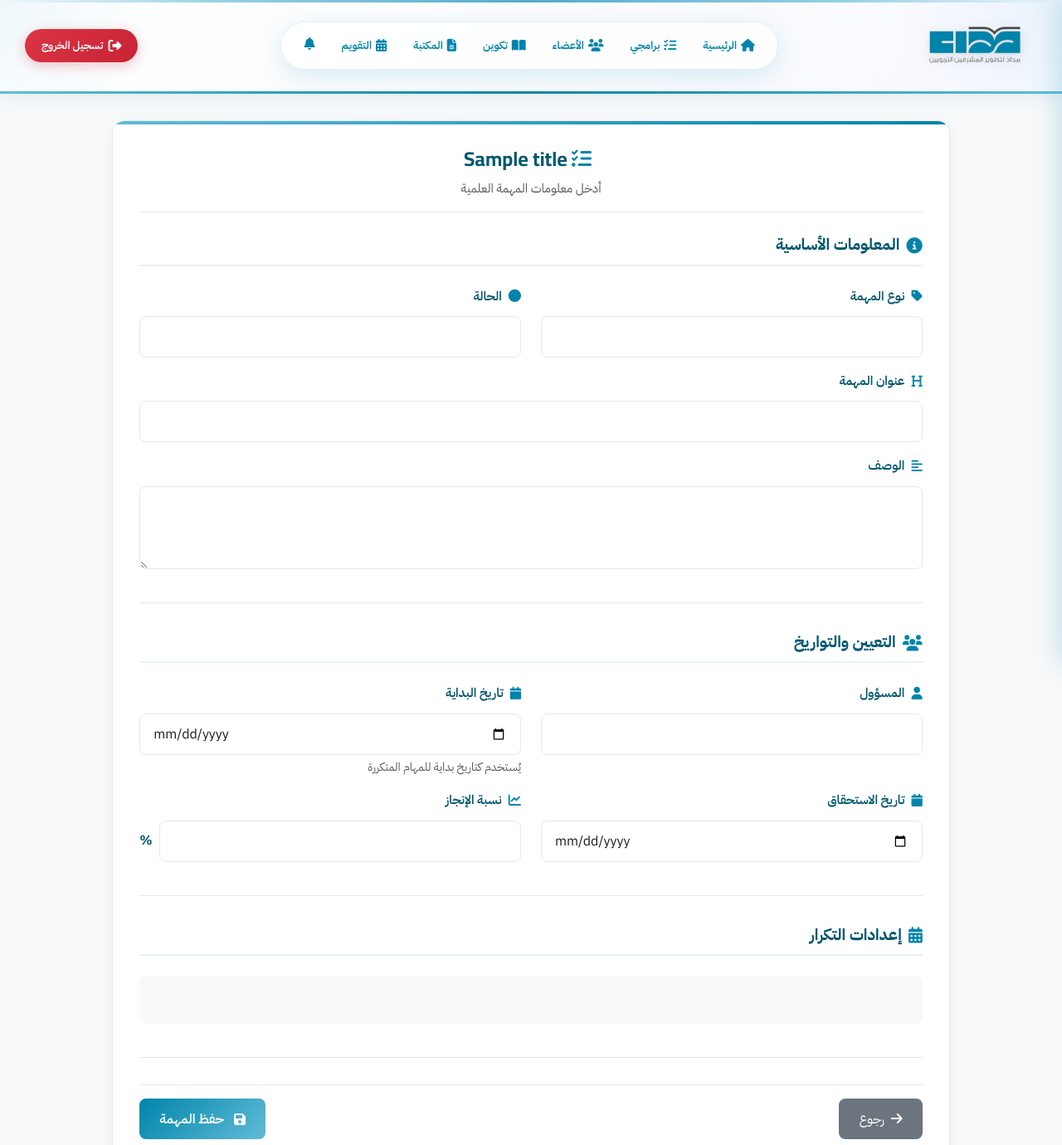
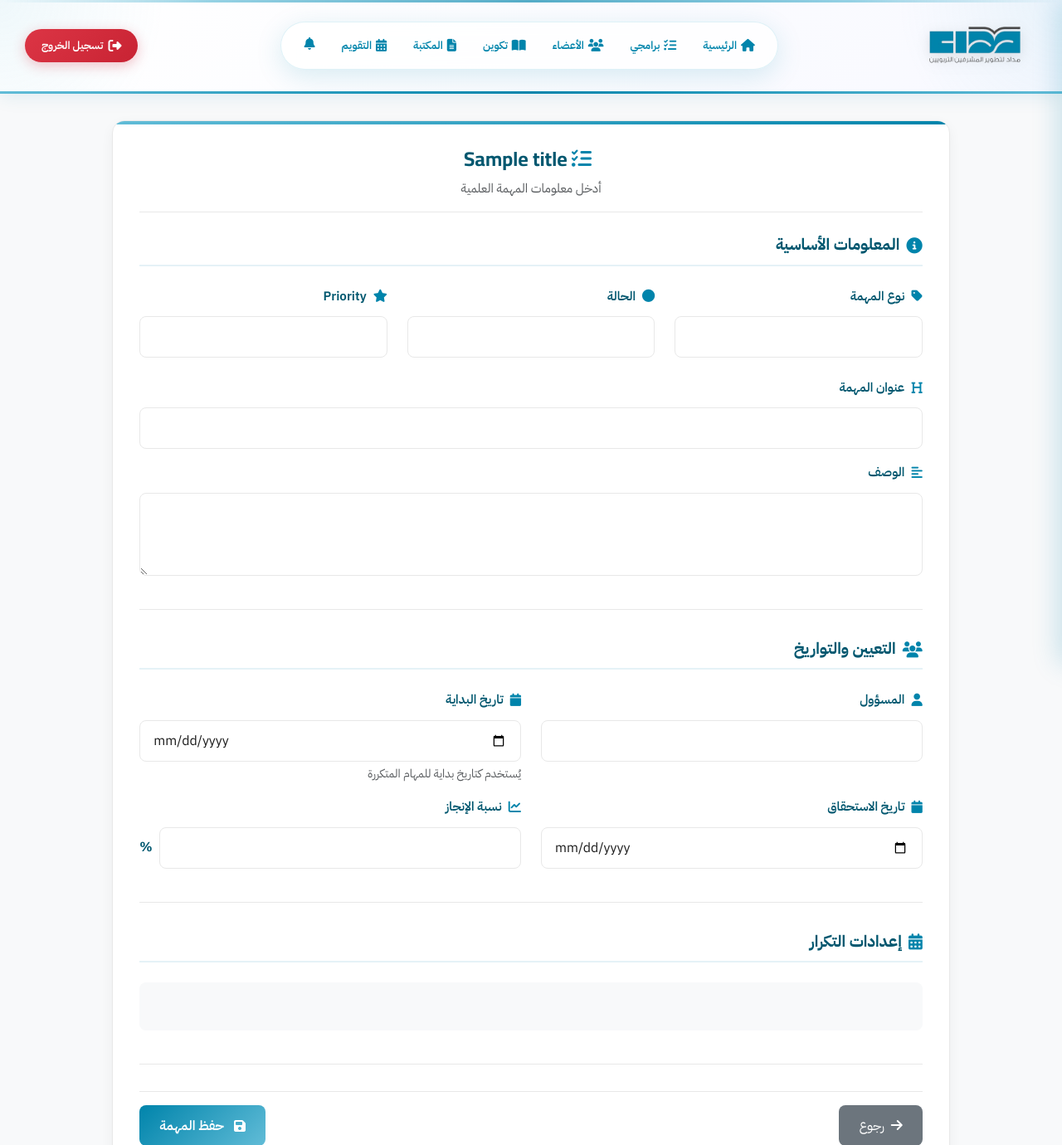
Before and after one commit to jojo-bojo-coder/Islamic_learning_platform, a Django app: template templates/scientific_committee/task_form.html in a window 1280 px wide. Shown: the top 1380 px of the page at 83% size. Run offline with Django 5.2, Linux system fonts and the light colour scheme; the template is opened without the code that fills it: most values are stand-ins (such as "Sample title", 1, 10 or a date in 2020); form fields are guessed from the names that the template uses; some web fonts are replaced.

Commit message:
update042

```diff
--- a/templates/scientific_committee/task_form.html
+++ b/templates/scientific_committee/task_form.html
@@ -348,7 +348,7 @@
                     </div>
 
                     <div class="row">
-                        <div class="col-md-6 mb-3">
+                        <div class="col-md-4 mb-3">
                             <label for="{{ form.task_type.id_for_label }}" class="form-label">
                                 <i class="fas fa-tag me-2" style="color: var(--blue-primary);"></i>
                                 نوع المهمة
@@ -364,7 +364,7 @@
                             {% endif %}
                         </div>
 
-                        <div class="col-md-6 mb-3">
+                        <div class="col-md-4 mb-3">
                             <label for="{{ form.status.id_for_label }}" class="form-label">
                                 <i class="fas fa-circle me-2" style="color: var(--blue-primary);"></i>
                                 الحالة
@@ -378,6 +378,22 @@
                                 {% endfor %}
                             </div>
                             {% endif %}
+                        </div>
+
+                        <div class="col-md-4">
+                            <div class="mb-4">
+                                <label for="{{ form.priority.id_for_label }}" class="form-label">
+                                    <i class="fas fa-star me-2" style="color: var(--blue-primary);"></i>
+                                    {{ form.priority.label }}
+                                </label>
+                                {{ form.priority }}
+                                {% if form.priority.errors %}
+                                    <div class="text-danger">
+                                        <i class="fas fa-exclamation-triangle"></i>
+                                        {{ form.priority.errors.0 }}
+                                    </div>
+                                {% endif %}
+                            </div>
                         </div>
                     </div>
 
--- a/templates/scientific_committee/task_management.html
+++ b/templates/scientific_committee/task_management.html
@@ -596,7 +596,7 @@
                         <i class="fas fa-edit"></i>
                         تعديل
                     </a>
-                    <a href="{% url 'scientific_delete_task' task.id %}" class="btn-action btn-delete" title="حذف" >
+                    <a href="{% url 'scientific_delete_task' task.id %}" class="btn-action btn-delete" title="حذف">
                         <i class="fas fa-trash"></i>
                         حذف
                     </a>
```
Also changed, not shown: scientific_committee_dashboard/forms.py (+6 -1 lines), scientific_committee_dashboard/models.py (+8 -0 lines), sharia_committee_dashboard/forms.py (+6 -1 lines), sharia_committee_dashboard/models.py (+8 -0 lines), templates/sharia_committee/task_form.html (+13 -2 lines), scientific_committee_dashboard/migrations/0006_scientifictask_priority.py (added), sharia_committee_dashboard/migrations/0006_shariatask_priority.py (added).
